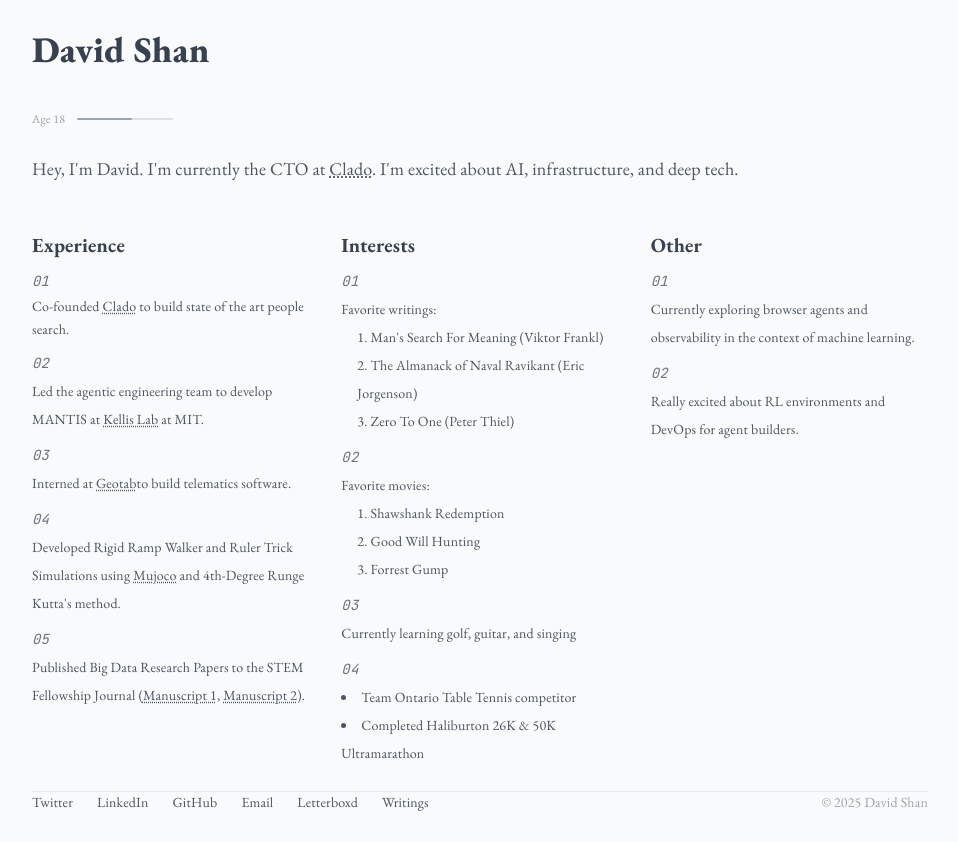
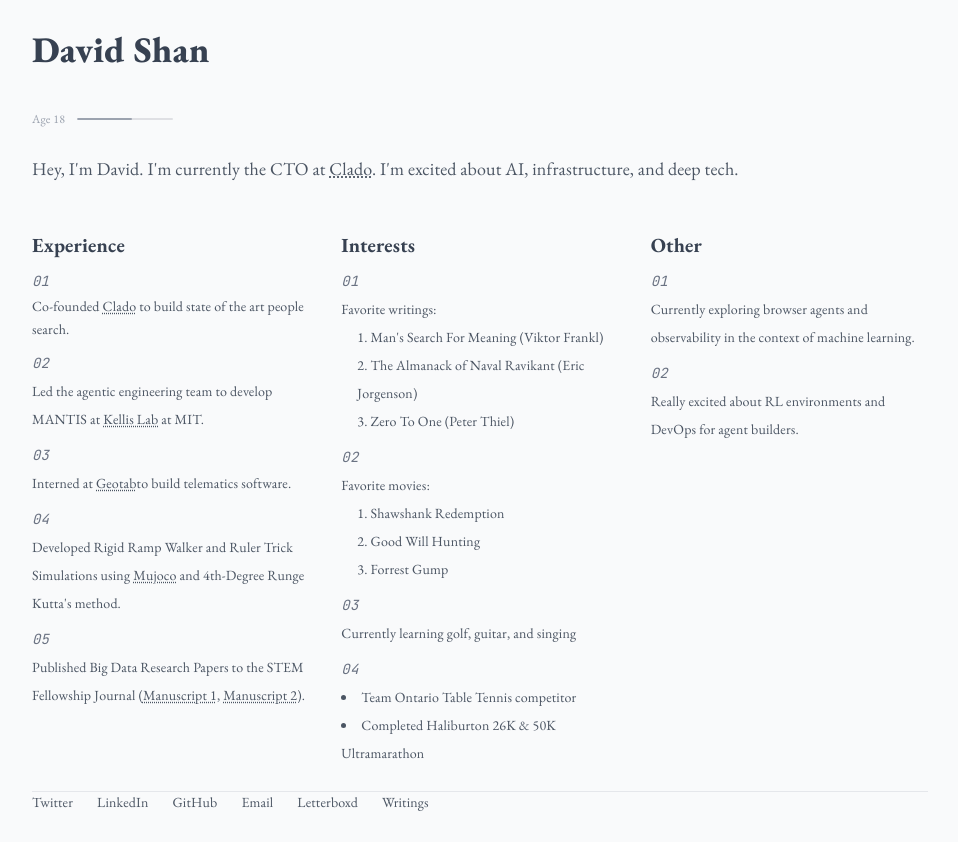
Before and after one commit to DavidBShan/WebsiteV2, a Next.js app: page / in a window 1280 px wide. Shown: the whole page, without its empty margins (160-1118 px from the left). Built offline with nearby package versions, Linux system fonts and the light colour scheme.

Commit message:
copyright

```diff
--- a/app/page.tsx
+++ b/app/page.tsx
@@ -459,11 +459,6 @@ export default function Home() {
                     Writings
                   </Link>
                 </div>
-                <div className="text-sm"
-                  style={{ color: isDarkMode ? "#6b7280" : "#9ca3af" }}
-                >
-                  © {new Date().getFullYear()} David Shan
-                </div>
               </div>
             </footer>
           </div>
```
